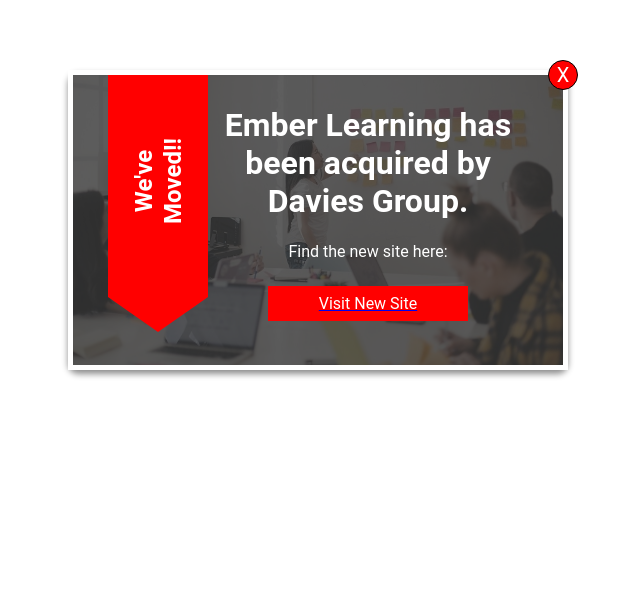
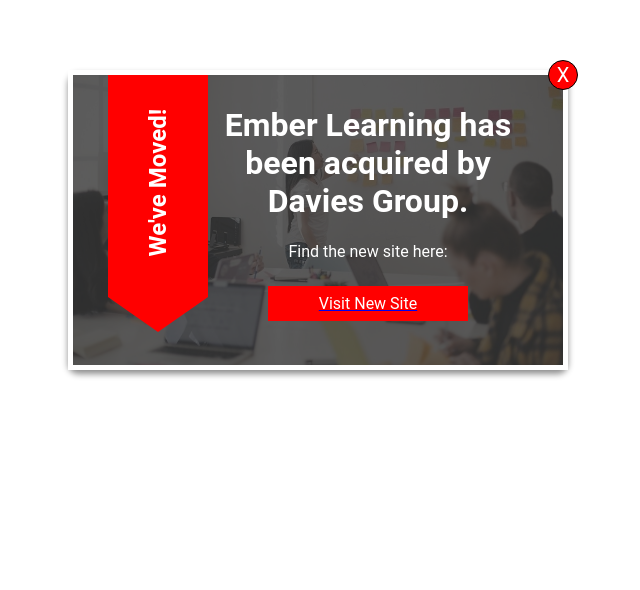
Before and after one commit to JamesNSinclair/specialist-teams-test, a plain HTML site: page index.html in a window 1280 px wide. Shown: the part 180-770 px from the top of the page, without its empty margins (322-962 px from the left). Drawn offline with Linux system fonts and the light colour scheme.

Commit message:
update html

```diff
--- a/index.html
+++ b/index.html
@@ -15,7 +15,7 @@
    <div id="banner">
      <div id="left-banner" scroll="no">
      <div id="moved-banner" class="move-in">
-       <p>We've Moved!!</p>
+       <p>We've Moved!</p>
      </div>
      <div id="triangle-down" class="move-in">
    </div>
```
